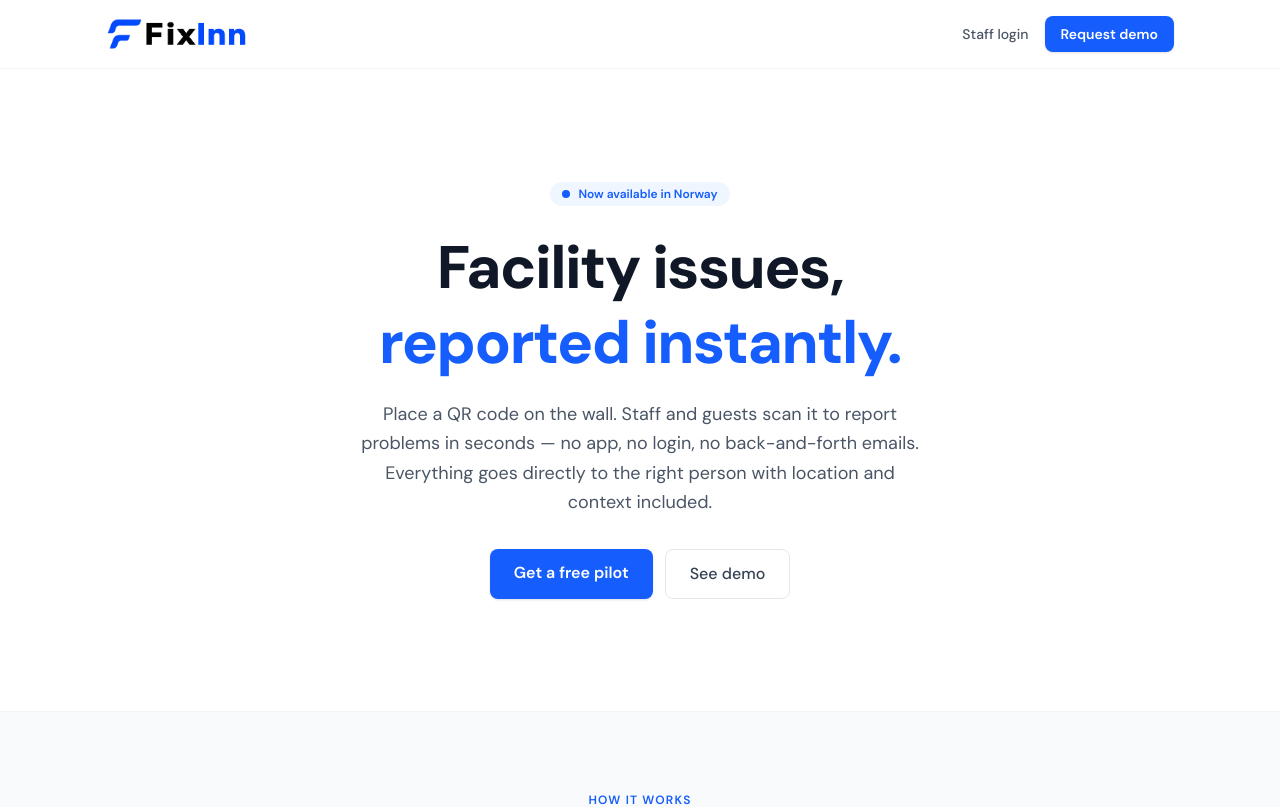
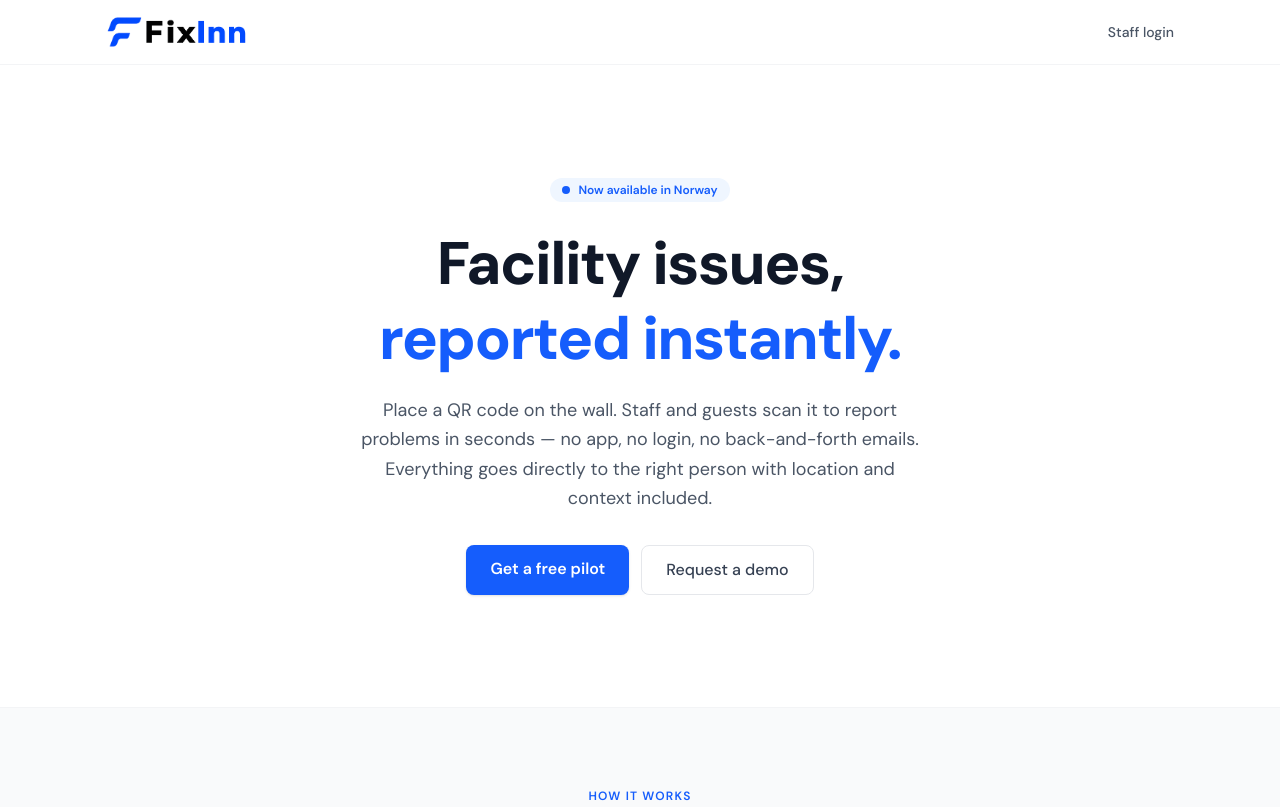
Before and after one commit to fixinnapp/fixinn, a Next.js app: page / in a window 1280 px wide. Shown: the top 807 px of the page. Built offline with nearby package versions, Linux system fonts and the light colour scheme.

Commit message:
Final revise

```diff
--- a/app/page.tsx
+++ b/app/page.tsx
@@ -11,19 +11,19 @@ export default function Home() {
         {/* Navbar */}
         <nav className="sticky top-0 z-20 bg-white/80 backdrop-blur border-b border-gray-100">
           <div className="max-w-[1100px] mx-auto px-4 py-4 flex items-center justify-between">
+
             <img src="/logo.png" className="h-8" />
 
-            <div className="hidden sm:flex items-center gap-4">
-              <a href="/login" className="text-sm font-medium text-gray-600 hover:text-black">
+            {/* RIGHT CORNER FIX */}
+            <div className="flex items-center justify-end w-full">
+              <a
+                href="/login"
+                className="text-sm font-medium text-gray-600 hover:text-black"
+              >
                 Staff login
               </a>
-              <a
-                href="mailto:your@email.com"
-                className="px-4 py-2 rounded-lg bg-blue-600 text-white text-sm font-semibold shadow-sm hover:bg-blue-700"
-              >
-                Request demo
-              </a>
             </div>
+
           </div>
         </nav>
 
@@ -46,13 +46,19 @@ export default function Home() {
               Place a QR code on the wall. Staff and guests scan it to report problems in seconds — no app, no login, no back-and-forth emails. Everything goes directly to the right person with location and context included.
             </p>
 
-            <div className="flex justify-center gap-3">
-              <a className="flex-1 sm:flex-none text-center px-4 sm:px-6 py-3 rounded-lg bg-blue-600 text-white text-sm sm:text-base font-semibold shadow hover:bg-blue-700">
+            {/* HERO CTA FIX */}
+            <div className="flex flex-col sm:flex-row justify-center gap-3">
+
+              {/* Primary */}
+              <a className="px-6 py-3 rounded-lg bg-blue-600 text-white text-sm sm:text-base font-semibold shadow hover:bg-blue-700">
                 Get a free pilot
               </a>
-              <a className="flex-1 sm:flex-none text-center px-4 sm:px-6 py-3 rounded-lg border border-gray-200 text-gray-700 text-sm sm:text-base font-medium hover:bg-gray-50">
-                See demo
+
+              {/* Secondary */}
+              <a className="px-6 py-3 rounded-lg border border-gray-200 text-gray-700 text-sm sm:text-base font-medium hover:bg-gray-50">
+                Request a demo
               </a>
+
             </div>
 
           </div>
@@ -94,7 +100,6 @@ export default function Home() {
                   className="bg-white p-6 rounded-xl border border-gray-100 hover:shadow-md transition"
                 >
 
-                  {/* ICON + TITLE (clean SaaS style) */}
                   <div className="flex items-center gap-3 mb-3">
                     <div className="w-9 h-9 bg-gray-50 border border-gray-100 rounded-lg flex items-center justify-center text-base">
                       {item.icon}
```
